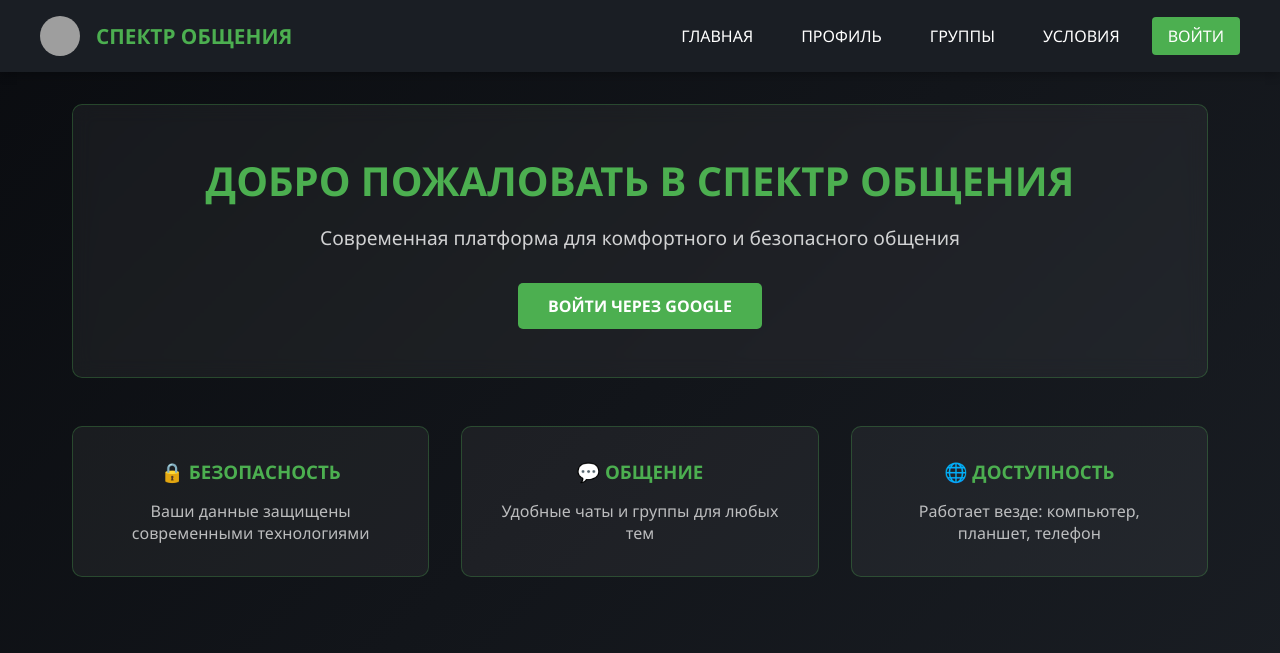
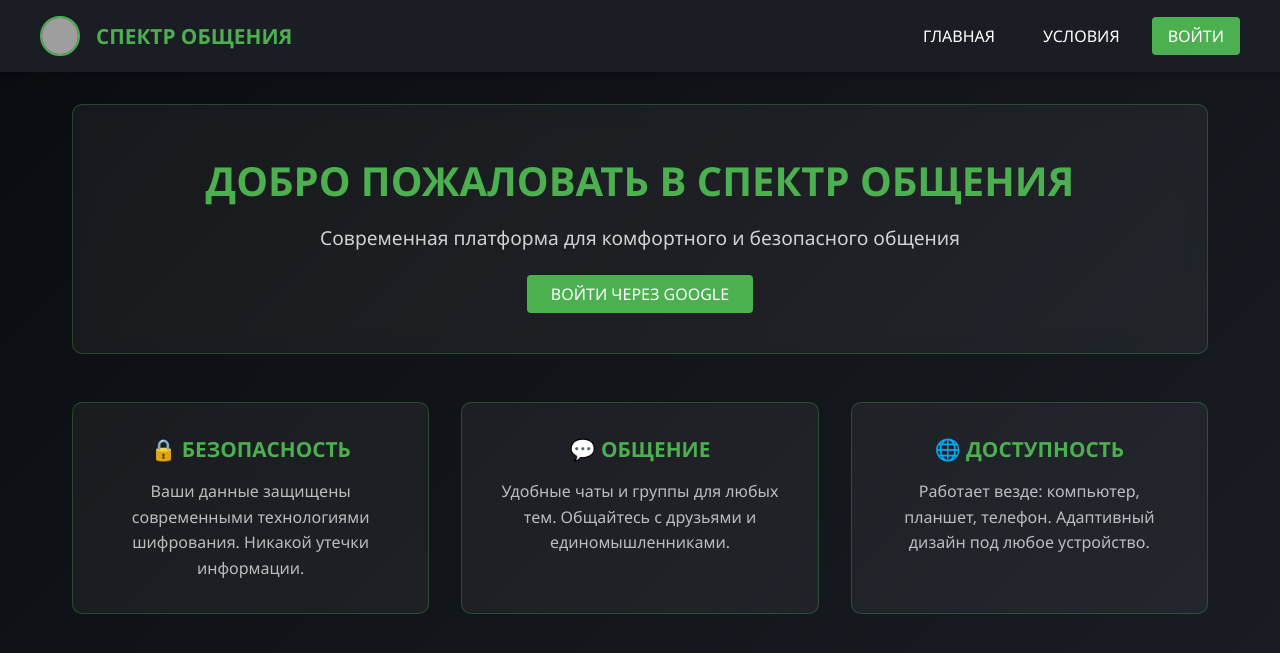
Before and after one commit to zenorvin-a11y/I-ustal-ladno-SPEKTR-, a Flask app: page / in a window 1280 px wide. Shown: the top 653 px of the page. Run offline with Flask 3, Linux system fonts and the light colour scheme; parts of the project's set-up code (start-up, migrations or seed data) failed here and were passed over; grey boxes are pictures that could not be loaded.

Commit message:
Update glavnaya.html

```diff
--- a/templates/glavnaya.html
+++ b/templates/glavnaya.html
@@ -22,6 +22,9 @@
             background-color: #1a1e24;
             padding: 1rem 2rem;
             box-shadow: 0 2px 10px rgba(0,0,0,0.3);
+            position: sticky;
+            top: 0;
+            z-index: 1000;
         }
 
         .nav-container {
@@ -31,6 +34,7 @@
             justify-content: space-between;
             align-items: center;
             flex-wrap: wrap;
+            gap: 1rem;
         }
 
         .logo {
@@ -44,6 +48,7 @@
             width: 40px;
             border-radius: 50%;
             object-fit: cover;
+            border: 2px solid #4CAF50;
         }
 
         .logo span {
@@ -65,17 +70,32 @@
             font-weight: 500;
             padding: 0.5rem 1rem;
             border-radius: 4px;
+            transition: all 0.3s;
         }
 
         .nav-links a:hover {
             background-color: rgba(76, 175, 80, 0.2);
+            color: #4CAF50;
+        }
+
+        .btn {
+            background: #4CAF50;
+            color: white;
+            padding: 0.5rem 1.5rem;
+            border-radius: 4px;
+            text-decoration: none;
+            font-weight: 500;
+            transition: background 0.3s;
+        }
+
+        .btn:hover {
+            background: #45a049;
         }
 
         .main-content {
             max-width: 1200px;
             margin: 2rem auto;
             padding: 0 2rem;
-            text-align: center;
         }
 
         .hero {
@@ -85,6 +105,7 @@
             padding: 3rem;
             margin-bottom: 2rem;
             border: 1px solid rgba(76, 175, 80, 0.3);
+            text-align: center;
         }
 
         .hero h1 {
@@ -99,21 +120,6 @@
             margin-bottom: 2rem;
         }
 
-        .btn {
-            display: inline-block;
-            background: #4CAF50;
-            color: white;
-            padding: 12px 30px;
-            text-decoration: none;
-            border-radius: 5px;
-            font-weight: bold;
-            transition: background 0.3s;
-        }
-
-        .btn:hover {
-            background: #45a049;
-        }
-
         .user-info {
             background: rgba(76, 175, 80, 0.1);
             padding: 1rem;
@@ -123,7 +129,7 @@
 
         .features {
             display: grid;
-            grid-template-columns: repeat(auto-fit, minmax(250px, 1fr));
+            grid-template-columns: repeat(auto-fit, minmax(300px, 1fr));
             gap: 2rem;
             margin-top: 3rem;
         }
@@ -132,25 +138,43 @@
             background: rgba(255,255,255,0.05);
             border-radius: 10px;
             padding: 2rem;
+            text-align: center;
             border: 1px solid rgba(76, 175, 80, 0.3);
+            transition: transform 0.3s;
+        }
+
+        .feature-card:hover {
+            transform: translateY(-5px);
+            border-color: #4CAF50;
         }
 
         .feature-card h3 {
             color: #4CAF50;
             margin-bottom: 1rem;
+            font-size: 1.3rem;
         }
 
         .feature-card p {
             color: rgba(255,255,255,0.7);
+            line-height: 1.6;
         }
 
         @media (max-width: 768px) {
+            .nav-container {
+                flex-direction: column;
+                text-align: center;
+            }
+
             .nav-links {
-                gap: 0.5rem;
+                justify-content: center;
             }
 
             .hero h1 {
                 font-size: 2rem;
+            }
+
+            .hero {
+                padding: 2rem;
             }
         }
     </style>
@@ -159,18 +183,19 @@
     <nav class="navbar">
         <div class="nav-container">
             <div class="logo">
-                <img src="/static/logo.png" alt="Logo">
+                <img src="/static/logo.png" alt="Логотип Спектр Общения">
                 <span>СПЕКТР ОБЩЕНИЯ</span>
             </div>
             <div class="nav-links">
                 <a href="/">ГЛАВНАЯ</a>
+                {% if user %}
                 <a href="/profile">ПРОФИЛЬ</a>
                 <a href="/groups">ГРУППЫ</a>
                 <a href="/terms">УСЛОВИЯ</a>
-                {% if user %}
-                <a href="/vyhod" class="btn" style="padding: 0.5rem 1rem;">ВЫЙТИ</a>
+                <a href="/vyhod" class="btn">ВЫЙТИ</a>
                 {% else %}
-                <a href="/login/google" class="btn" style="padding: 0.5rem 1rem;">ВОЙТИ</a>
+                <a href="/terms">УСЛОВИЯ</a>
+                <a href="/login/google" class="btn">ВОЙТИ</a>
                 {% endif %}
             </div>
         </div>
@@ -197,15 +222,15 @@
         <div class="features">
             <div class="feature-card">
                 <h3>🔒 БЕЗОПАСНОСТЬ</h3>
-                <p>Ваши данные защищены современными технологиями</p>
+                <p>Ваши данные защищены современными технологиями шифрования. Никакой утечки информации.</p>
             </div>
             <div class="feature-card">
                 <h3>💬 ОБЩЕНИЕ</h3>
-                <p>Удобные чаты и группы для любых тем</p>
+                <p>Удобные чаты и группы для любых тем. Общайтесь с друзьями и единомышленниками.</p>
             </div>
             <div class="feature-card">
                 <h3>🌐 ДОСТУПНОСТЬ</h3>
-                <p>Работает везде: компьютер, планшет, телефон</p>
+                <p>Работает везде: компьютер, планшет, телефон. Адаптивный дизайн под любое устройство.</p>
             </div>
         </div>
     </main>
```
